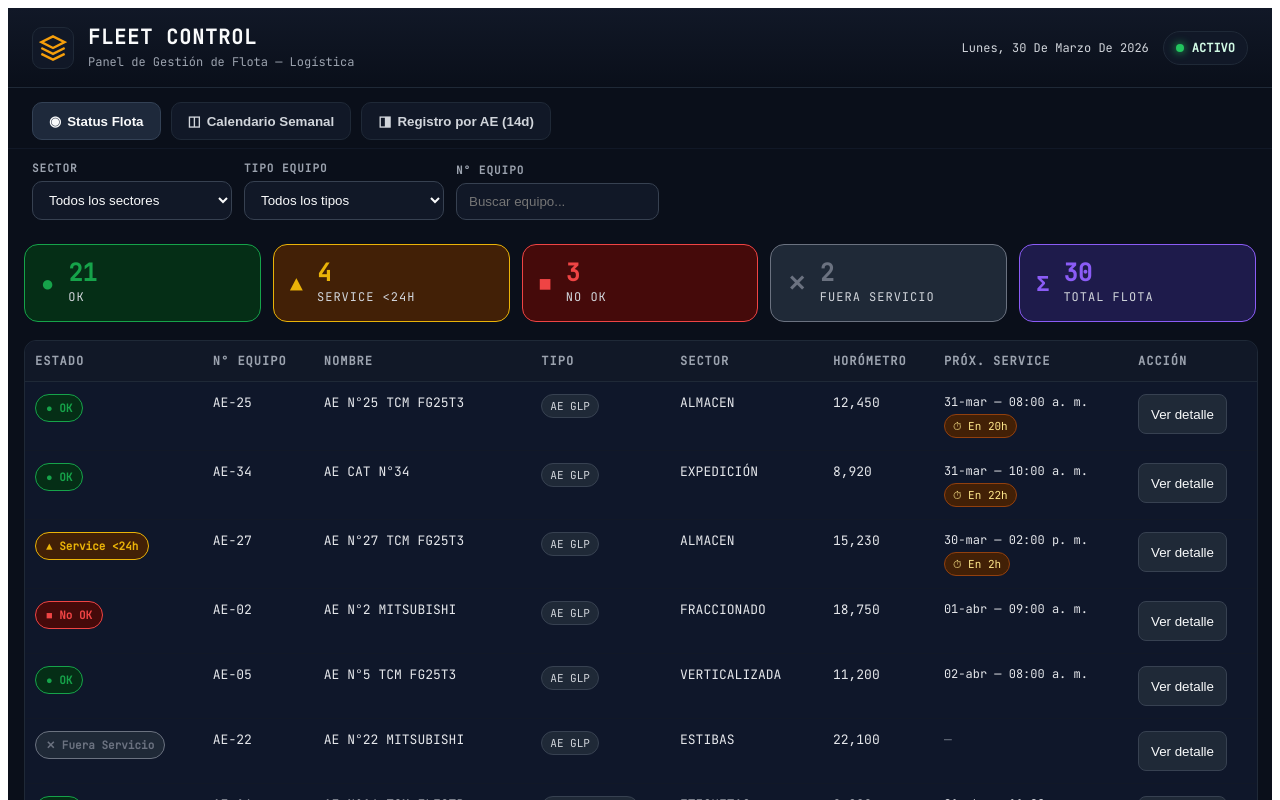
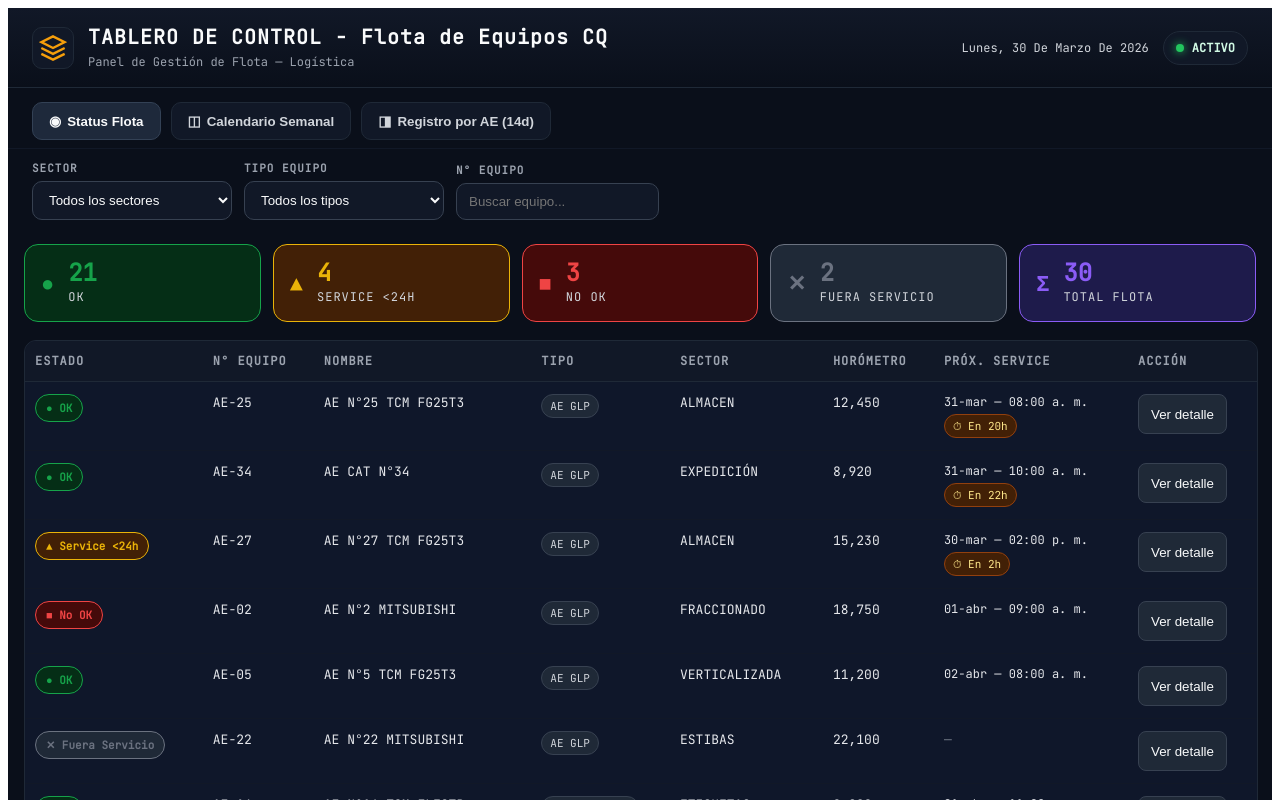
Before and after one commit to Lautaro1418/Flota-AE-CQ, a React (Vite) app: page / in a window 1280 px wide. Shown: the top 800 px of the page. Built offline with nearby package versions, Linux system fonts and the light colour scheme.

Commit message:
Update title to Spanish in FleetDashboard

```diff
--- a/src/FleetDashboard.jsx
+++ b/src/FleetDashboard.jsx
@@ -177,7 +177,7 @@ export default function FleetDashboard() {
             </svg>
           </div>
           <div>
-            <h1 style={styles.title}>FLEET CONTROL</h1>
+            <h1 style={styles.title}>TABLERO DE CONTROL - Flota de Equipos CQ</h1>
             <span style={styles.subtitle}>Panel de Gestión de Flota — Logística</span>
           </div>
         </div>
```
